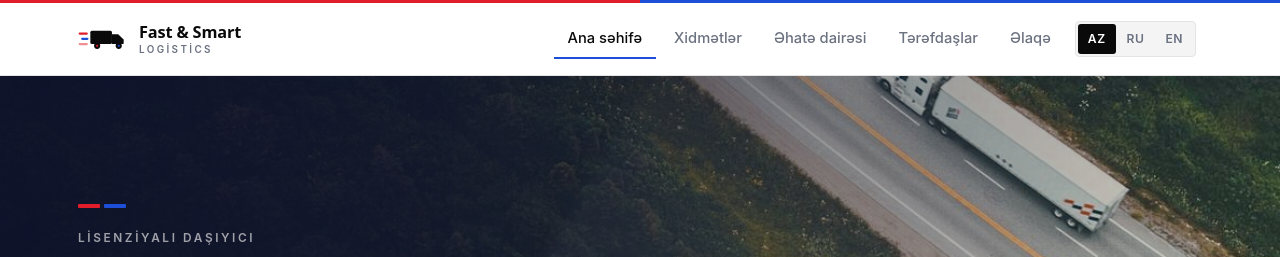
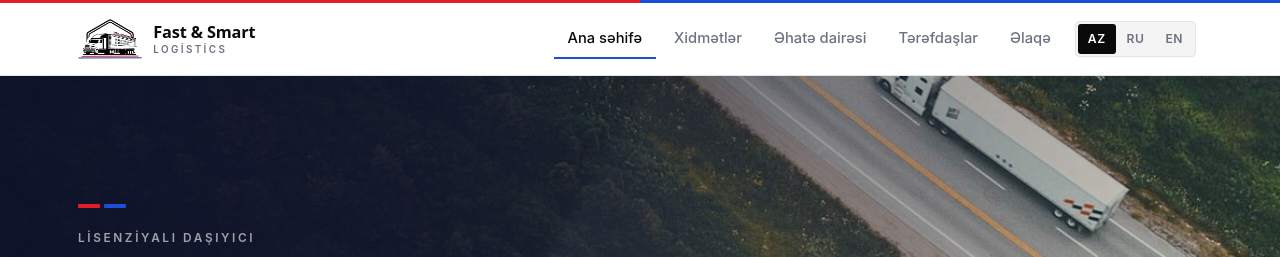
Before and after one commit to notfarruks/FastTransLogistics, a Flask app: page / in a window 1280 px wide. Shown: the top 257 px of the page. Run offline with Flask 3, Linux system fonts and the light colour scheme; some web fonts are replaced.

Commit message:
Some changes

```diff
--- a/static/css/styles.css
+++ b/static/css/styles.css
@@ -113,7 +113,8 @@ h3 { font-size: 1.2rem; letter-spacing: -0.01em; }
 }
 .nav-bar { display: flex; align-items: center; gap: 20px; height: 72px; }
 .brand { display: flex; align-items: center; gap: 11px; color: var(--ink); }
-.brand-mark { flex: none; color: inherit; }
+.brand-mark { flex: none; height: 40px; width: auto; display: block; }
+.site-footer .brand-mark { height: 46px; }
 .brand-name { font-family: var(--font-head); font-weight: 600; font-size: 1.02rem; line-height: 1.05; letter-spacing: -0.01em; display: flex; flex-direction: column; }
 .brand-name-sub { font-family: var(--font-body); font-size: .62rem; font-weight: 600; color: var(--muted); letter-spacing: .24em; text-transform: uppercase; margin-top: 3px; }
 
--- a/templates/base.html
+++ b/templates/base.html
@@ -20,13 +20,13 @@
   <meta property="og:description" content="{{ t.meta_desc }}" />
   <meta property="og:url" content="{{ request.base_url }}?lang={{ lang }}" />
   <meta property="og:locale" content="{{ {'az':'az_AZ','ru':'ru_RU','en':'en_US'}[lang] }}" />
-  <meta property="og:image" content="{{ request.url_root }}static/img/photos/hero.jpg" />
+  <meta property="og:image" content="{{ request.url_root }}static/img/brand/og-card.png" />
 
   {# --- Twitter / X card --- #}
   <meta name="twitter:card" content="summary_large_image" />
   <meta name="twitter:title" content="{% block tw_title %}{{ self.title() }}{% endblock %}" />
   <meta name="twitter:description" content="{{ t.meta_desc }}" />
-  <meta name="twitter:image" content="{{ request.url_root }}static/img/photos/hero.jpg" />
+  <meta name="twitter:image" content="{{ request.url_root }}static/img/brand/og-card.png" />
 
   {# --- Structured data: LocalBusiness (Google rich results) --- #}
   <script type="application/ld+json">
@@ -35,6 +35,7 @@
     "@type": "MovingCompany",
     "name": "{{ company.name }}",
     "url": "{{ request.url_root }}",
+    "logo": "{{ request.url_root }}static/img/brand/logo-full.png",
     "image": "{{ request.url_root }}static/img/photos/hero.jpg",
     "telephone": "{{ company.phone }}",
     "email": "{{ company.email }}",
@@ -50,17 +51,17 @@
   </script>
 
   <link rel="stylesheet" href="{{ url_for('static', filename='css/styles.css') }}" />
-  <link rel="icon" href="{{ url_for('static', filename='img/favicon.svg') }}" type="image/svg+xml" />
+  <link rel="icon" type="image/png" sizes="32x32" href="{{ url_for('static', filename='img/brand/favicon-32.png') }}" />
+  <link rel="icon" type="image/png" sizes="16x16" href="{{ url_for('static', filename='img/brand/favicon-16.png') }}" />
+  <link rel="apple-touch-icon" sizes="180x180" href="{{ url_for('static', filename='img/brand/apple-touch-icon.png') }}" />
 </head>
 <body>
   <a class="skip-link" href="#main">Skip to content</a>
 
-  {% include "_logo.html" %}
-
   <header class="site-header">
     <div class="container nav-bar">
       <a class="brand" href="{{ url_for('home') }}" aria-label="{{ company.name }}">
-        <svg class="brand-mark" width="50" height="26" aria-hidden="true"><use href="#fs-logo"></use></svg>
+        <img class="brand-mark" src="{{ url_for('static', filename='img/brand/emblem.png') }}" alt="{{ company.name }}" width="64" height="40" />
         <span class="brand-name">Fast&nbsp;&amp;&nbsp;Smart<span class="brand-name-sub">Logistics</span></span>
       </a>
 
@@ -92,7 +93,7 @@
     <div class="container footer-grid">
       <div class="footer-brand">
         <a class="brand" href="{{ url_for('home') }}">
-          <svg class="brand-mark" width="50" height="26" aria-hidden="true"><use href="#fs-logo"></use></svg>
+          <img class="brand-mark" src="{{ url_for('static', filename='img/brand/emblem-white.png') }}" alt="{{ company.name }}" width="72" height="45" />
           <span class="brand-name">Fast&nbsp;&amp;&nbsp;Smart<span class="brand-name-sub">Logistics</span></span>
         </a>
         <div class="brand-bars" aria-hidden="true"><i></i><i></i></div>
```
Also changed, not shown: Fast & Smart Logistics logo_page-0001.jpg (added), static/img/brand/apple-touch-icon.png (added), static/img/brand/emblem-white.png (added), static/img/brand/emblem.png (added), static/img/brand/favicon-16.png (added), static/img/brand/favicon-32.png (added), static/img/brand/favicon-512.png (added), static/img/brand/logo-full.png (added), static/img/brand/og-card.png (added).
